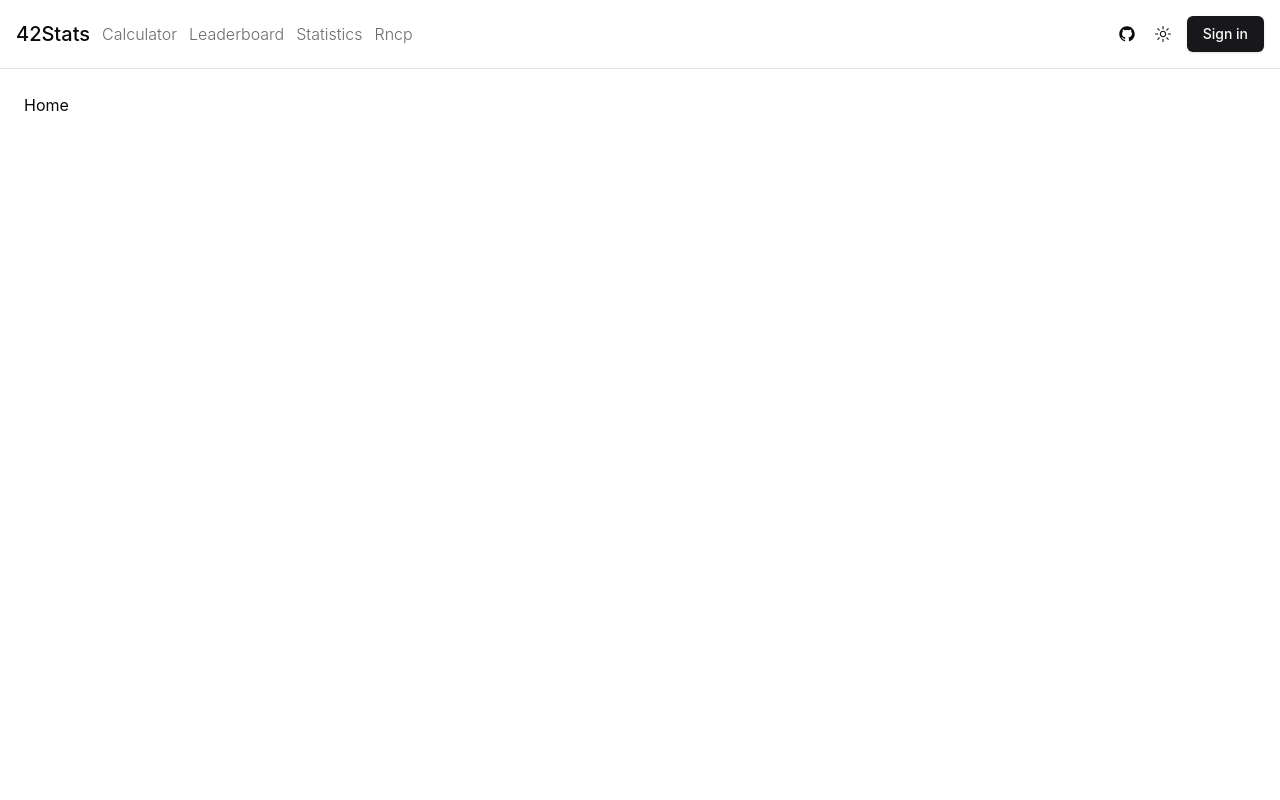
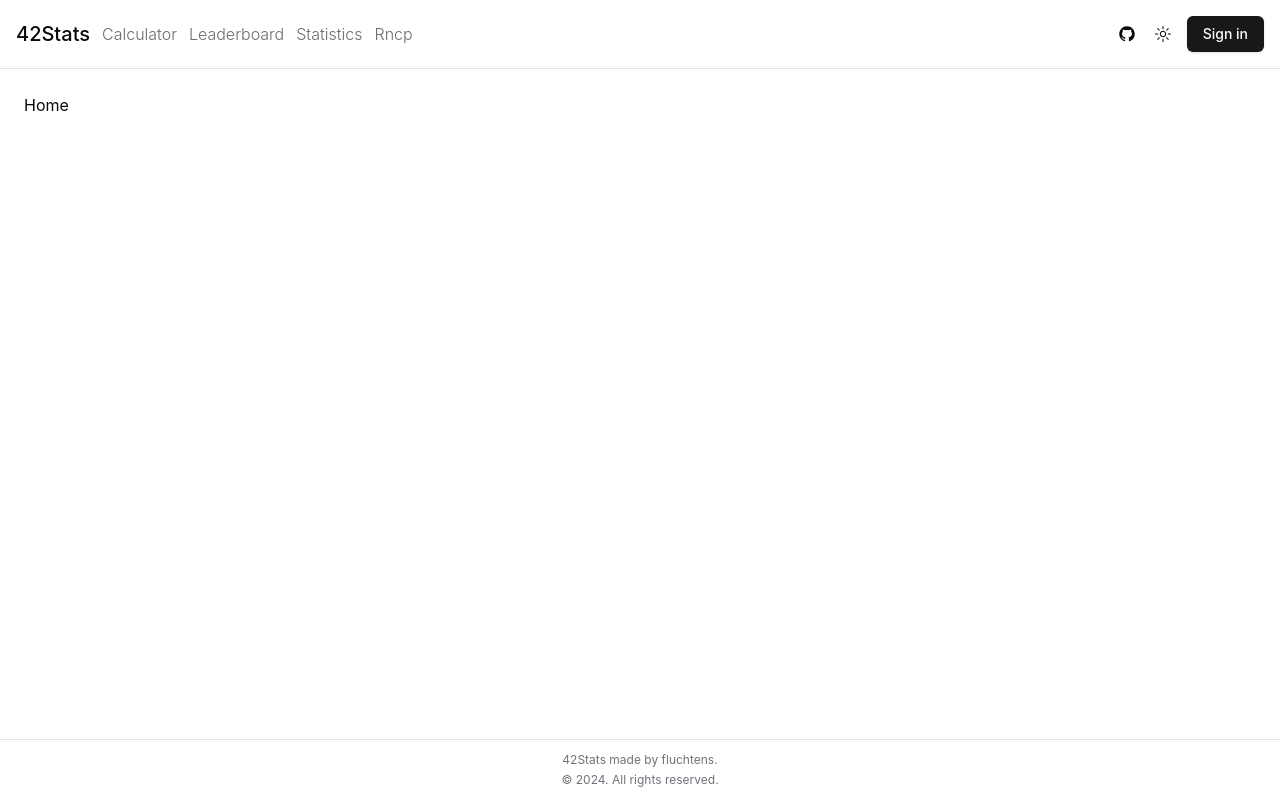
Before and after one commit to fluchtens/42Stats, a React (Vite) app in the folder client/: page / in a window 1280 px wide. Built offline with nearby package versions, Linux system fonts and the light colour scheme; no server answers.

Commit message:
add footer

```diff
--- /dev/null
+++ b/client/src/components/layouts/footer/Footer.tsx
@@ -0,0 +1,8 @@
+export const Footer = () => (
+  <footer className="px-4 py-3 border-t">
+    <div className="max-w-screen-lg m-auto flex-col flex justify-center items-center gap-1 text-center">
+      <p className="text-xs	font-normal text-muted-foreground">42Stats made by fluchtens.</p>
+      <p className="text-xs font-normal text-muted-foreground">© 2024. All rights reserved.</p>
+    </div>
+  </footer>
+);
--- a/client/src/components/layouts/layout/Layout.tsx
+++ b/client/src/components/layouts/layout/Layout.tsx
@@ -1,4 +1,5 @@
 import { Outlet } from "react-router-dom";
+import { Footer } from "../footer/Footer";
 import { Header } from "../header/Header";
 
 export function Layout() {
@@ -8,7 +9,7 @@ export function Layout() {
       <main className="p-6 flex-1">
         <Outlet />
       </main>
-      {/* <Footer /> */}
+      <Footer />
     </div>
   );
 }
```
